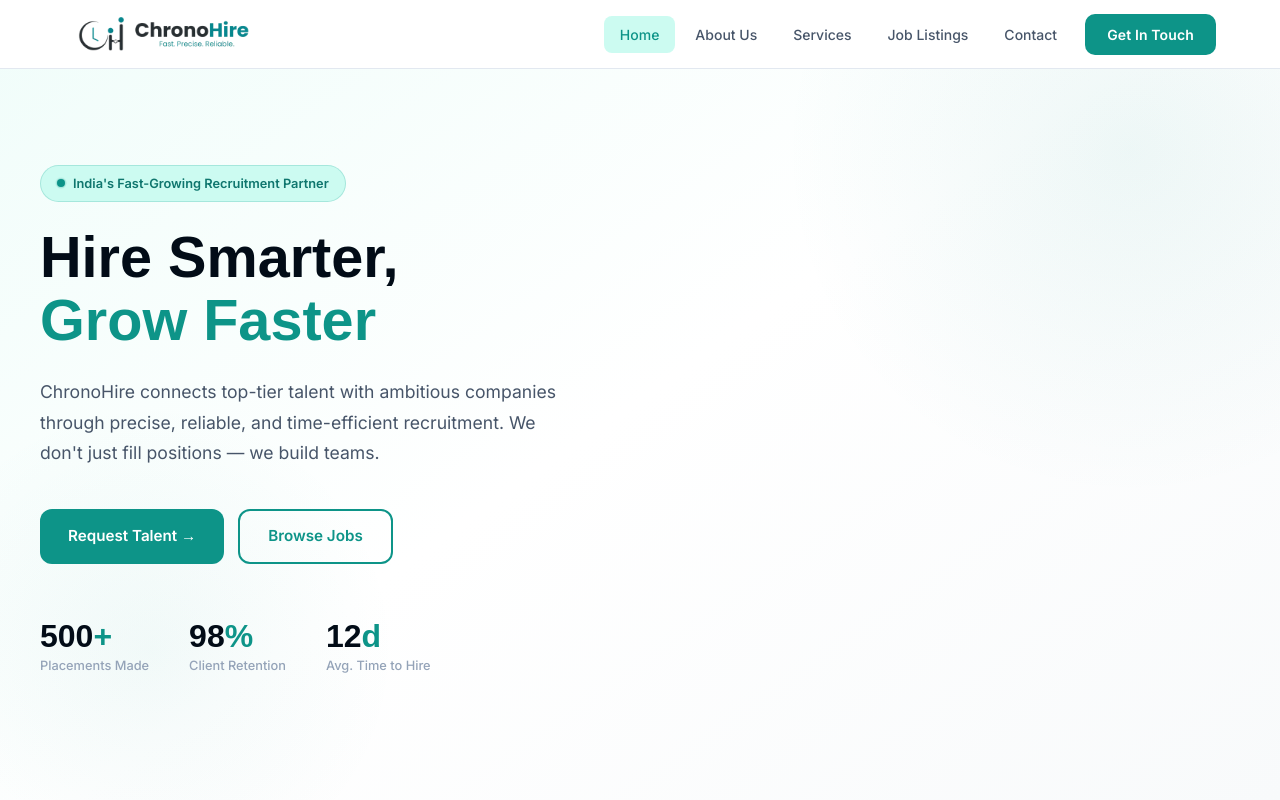
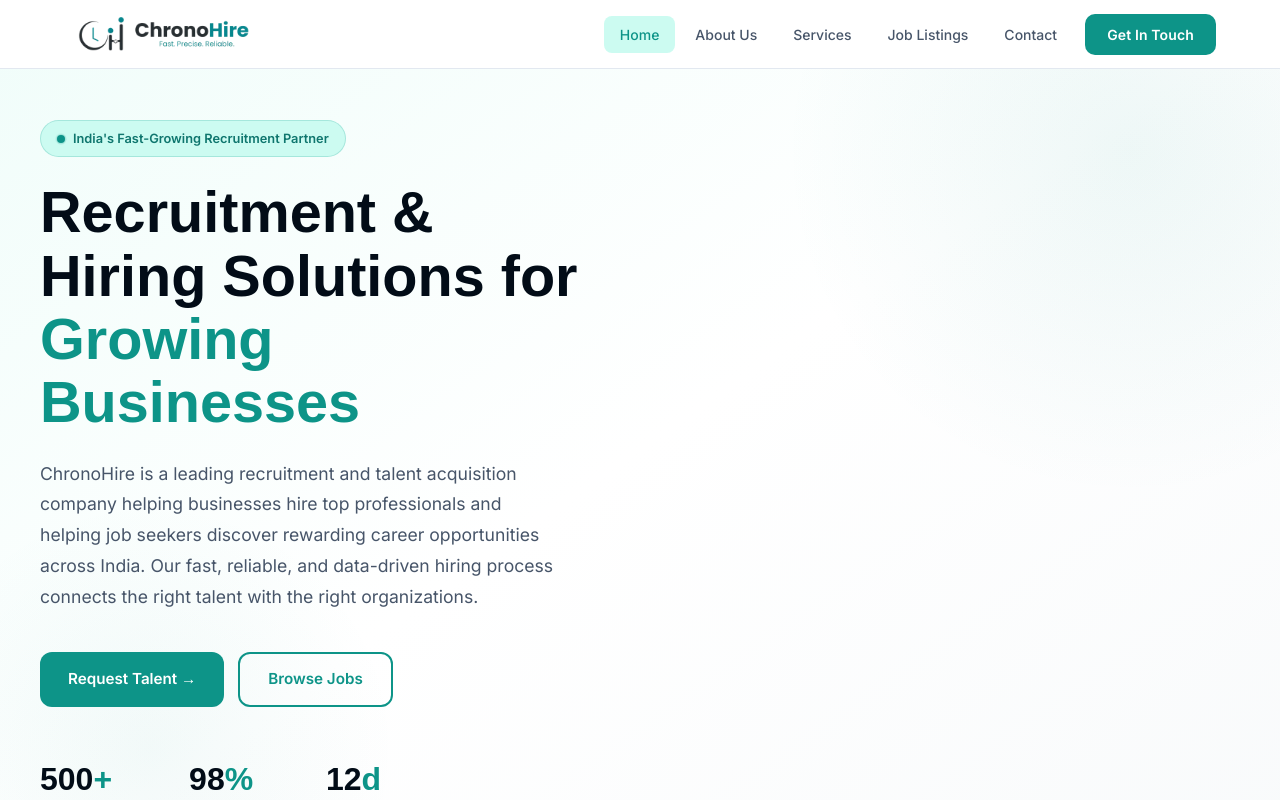
Before and after one commit to Rashi-Bhojwani/ChronoHire, a React (Vite) app in the folder frontend/: page / in a window 1280 px wide. Shown: the top 800 px of the page. Built offline with nearby package versions, Linux system fonts and the light colour scheme.

Commit message:
Improve homepage SEO

```diff
--- a/frontend/index.html
+++ b/frontend/index.html
@@ -1,16 +1,29 @@
 <!DOCTYPE html>
 <html lang="en">
+
 <head>
   <meta charset="UTF-8" />
   <meta name="viewport" content="width=device-width, initial-scale=1.0" />
   <title>ChronoHire – Fast. Precise. Reliable.</title>
   <link rel="preconnect" href="https://fonts.googleapis.com" />
   <link rel="preconnect" href="https://fonts.gstatic.com" crossorigin />
-    <link href="https://fonts.googleapis.com/css2?family=Outfit:wght@300;400;500;600;700;800&display=swap" rel="stylesheet">
-    <link href="https://fonts.googleapis.com/css2?family=Inter:wght@300;400;500;600;700;800&family=Syne:wght@600;700;800&display=swap" rel="stylesheet" />
+  <link href="https://fonts.googleapis.com/css2?family=Outfit:wght@300;400;500;600;700;800&display=swap"
+    rel="stylesheet">
+  <link
+    href="https://fonts.googleapis.com/css2?family=Inter:wght@300;400;500;600;700;800&family=Syne:wght@600;700;800&display=swap"
+    rel="stylesheet" />
+  <title>ChronoHire | Recruitment & Hiring Solutions in India</title>
+
+  <meta name="description"
+    content="ChronoHire helps businesses hire top talent and helps professionals find rewarding career opportunities. Fast, reliable recruitment and staffing solutions across India." />
+
+  <meta name="keywords"
+    content="ChronoHire, recruitment company, hiring solutions, talent acquisition, staffing agency, jobs in India, recruitment services" />
 </head>
+
 <body>
   <div id="root"></div>
   <script type="module" src="/src/main.jsx"></script>
 </body>
+
 </html>
--- a/frontend/src/pages/Home.jsx
+++ b/frontend/src/pages/Home.jsx
@@ -26,11 +26,12 @@ export default function HomePage() {
                             India's Fast-Growing Recruitment Partner
                         </div>
                         <h1 className="hero-heading fade-up delay-1">
-                            Hire Smarter,<br />
-                            <span className="teal">Grow Faster</span>
+                            Recruitment & Hiring Solutions for <br />
+                            <span className="teal">Growing Businesses</span>
                         </h1>
+
                         <p className="hero-sub fade-up delay-2">
-                            ChronoHire connects top-tier talent with ambitious companies through precise, reliable, and time-efficient recruitment. We don't just fill positions — we build teams.
+                            ChronoHire is a leading recruitment and talent acquisition company helping businesses hire top professionals and helping job seekers discover rewarding career opportunities across India. Our fast, reliable, and data-driven hiring process connects the right talent with the right organizations.
                         </p>
                         <div className="hero-btns fade-up delay-3">
                             <button
```
Lines whose indentation alone changed are shown as unchanged.
